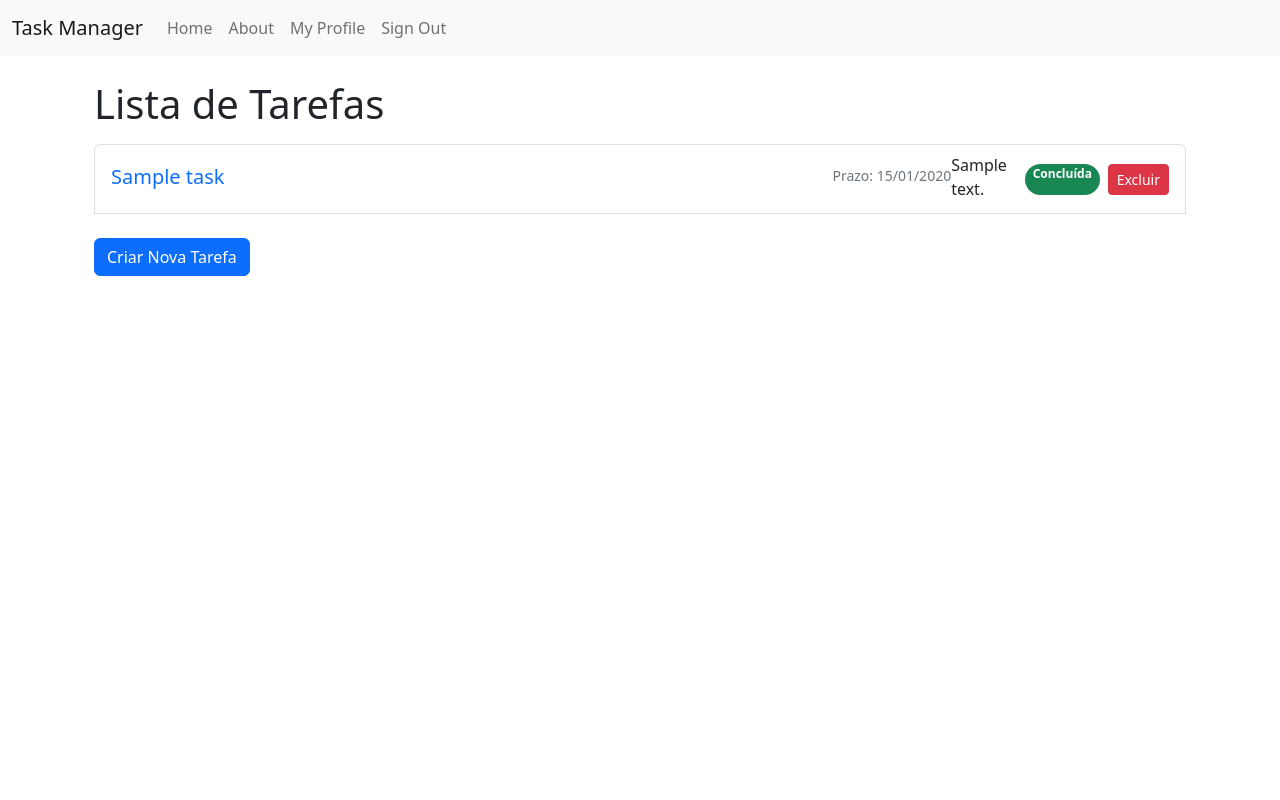
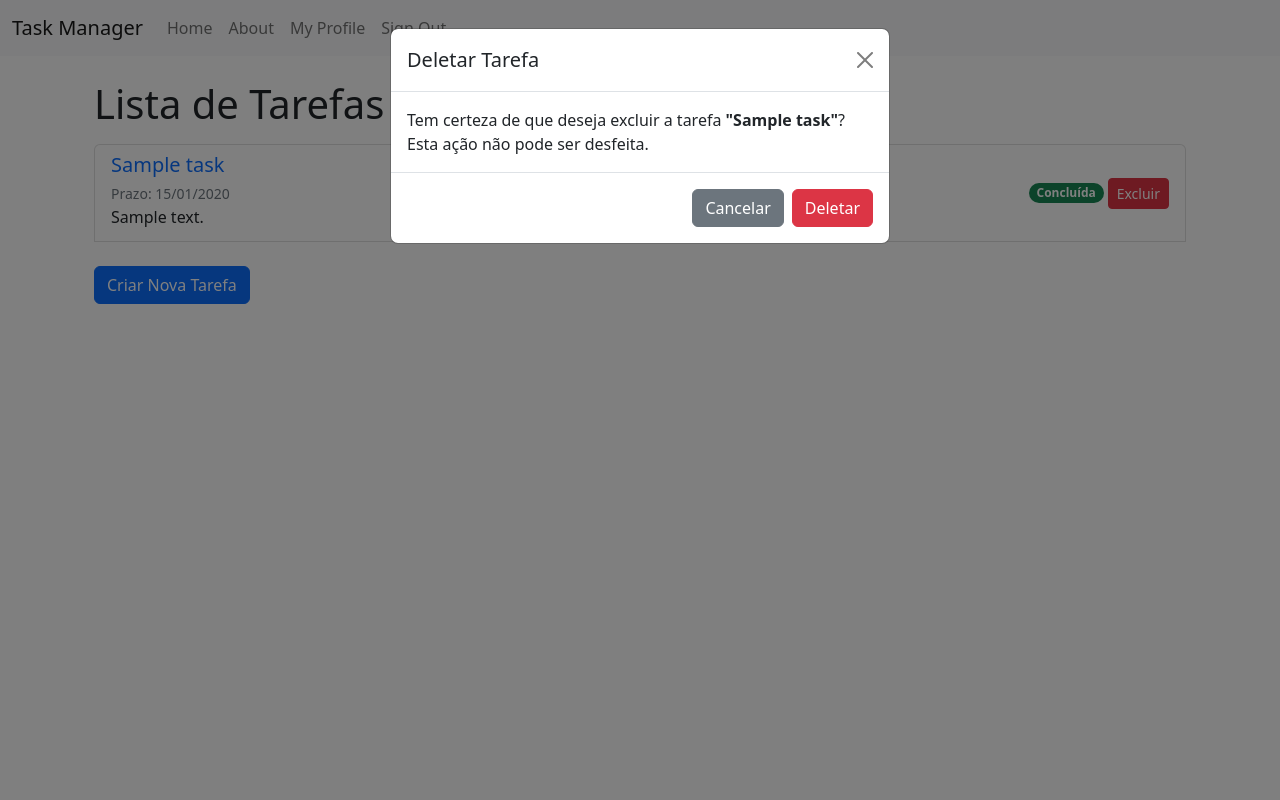
Before and after one commit to Xamacardoso/task-manager-django-ck, a Django app: page /tasks/ in a window 1280 px wide, after a click on "Excluir". Run offline with Django 5.2, Linux system fonts and the light colour scheme; a user stored in the database is signed in; tables that the repository leaves empty hold one stand-in row (values such as "Sample post"); parts of the project's set-up code (start-up, migrations or seed data) failed here and were passed over; some libraries are stand-ins or nearby versions.

Commit message:
:sparkles: Feat (Tasks): Adicionada funcionalidade para excluir tasks, com modal de confirmacao. Para isso, houve reestruturacao do template task_list.html

```diff
--- a/task_manager/templates/tasks/task_list.html
+++ b/task_manager/templates/tasks/task_list.html
@@ -12,15 +12,15 @@
         <!-- esse for é usado para percorrer a lista de tarefas, que vem de TaskListView no arquivo views.py. o nome tasks vem do objeto 'context' retornado no get_context_data -->
         {% for task in tasks %}
         <div class="list-group-item d-flex justify-content-between align-items-center">
-            <div class="d-flex w-100 justify-content-between">
+            <div>
                 <a href="{% url 'tasks:task_update' task.pk %}" class="text-decoration-none">
                     <h5 class="mb-1">{{ task.title }}</h5>
                 </a>
                 <small class="text-muted">Prazo: {{ task.due_date|date:"d/m/Y"|default:"Sem Prazo" }}</small>
+                <p class="mb-1">{{ task.description }}</p>
             </div>
-            <p class="mb-1">{{ task.description }}</p>
 
-            <div class="d-flex gap-2">
+            <div>
                 {% if task.is_completed %}
                     <span class="badge bg-success rounded-pill">Concluída</span>
                 {% else %}
@@ -33,12 +33,36 @@
             </div>
         </div>
 
+        <div class="modal fade" id="deleteModal{{ task.pk }}" tabindex="-1" aria-labelledby="deleteModalLabel{{ task.pk }}" aria-hidden="true">
+            <div class="modal-dialog">
+                <div class="modal-content">
+                    <div class="modal-header">
+                        <h5 class="modal-title" id="deleteModalLabel{{ task.pk }}">Deletar Tarefa</h5>
+                        <button type="button" class="btn-close" data-bs-dismiss="modal" aria-label="Close"></button>
+                    </div>
+                    <div class="modal-body">
+                        Tem certeza de que deseja excluir a tarefa <strong>"{{ task.title }}"</strong>?
+                        Esta ação não pode ser desfeita.
+                    </div>
+                    <div class="modal-footer">
+                        <button type="button" class="btn btn-secondary" data-bs-dismiss="modal">Cancelar</button>
+
+                        <form action="{% url 'tasks:task_delete' task.pk %}" method="POST">
+                            {% csrf_token %}
+                            <button type="submit" class="btn btn-danger">Deletar</button>
+                        </form>
+                    </div>
+                </div>
+            </div>
+        </div>
+
         <!-- aqui adiciona o botão de criar nova tarefa -->
+        {% empty %}
+        <div class="alert alert-info">Você ainda não tem nenhuma tarefa. Que tal criar uma?</div>
+        {% endfor %}
+
         <div class="mt-4">
             <a href="{% url 'tasks:task_create' %}" class="btn btn-primary">Criar Nova Tarefa</a>
         </div>
-        {% empty %}
-            <div class="alert alert-info">Você ainda não tem nenhuma tarefa. Que tal criar uma?</div>
-        {% endfor %}
 </div>
 {% endblock content %}
```
